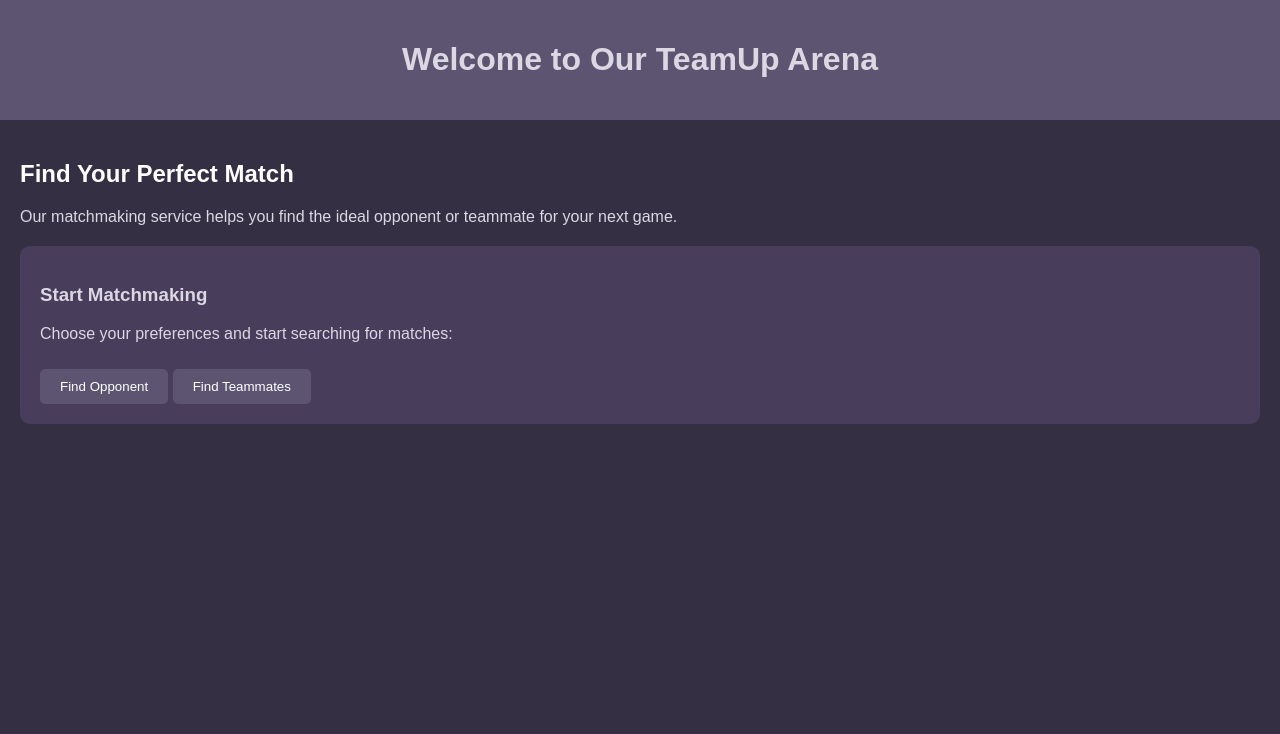
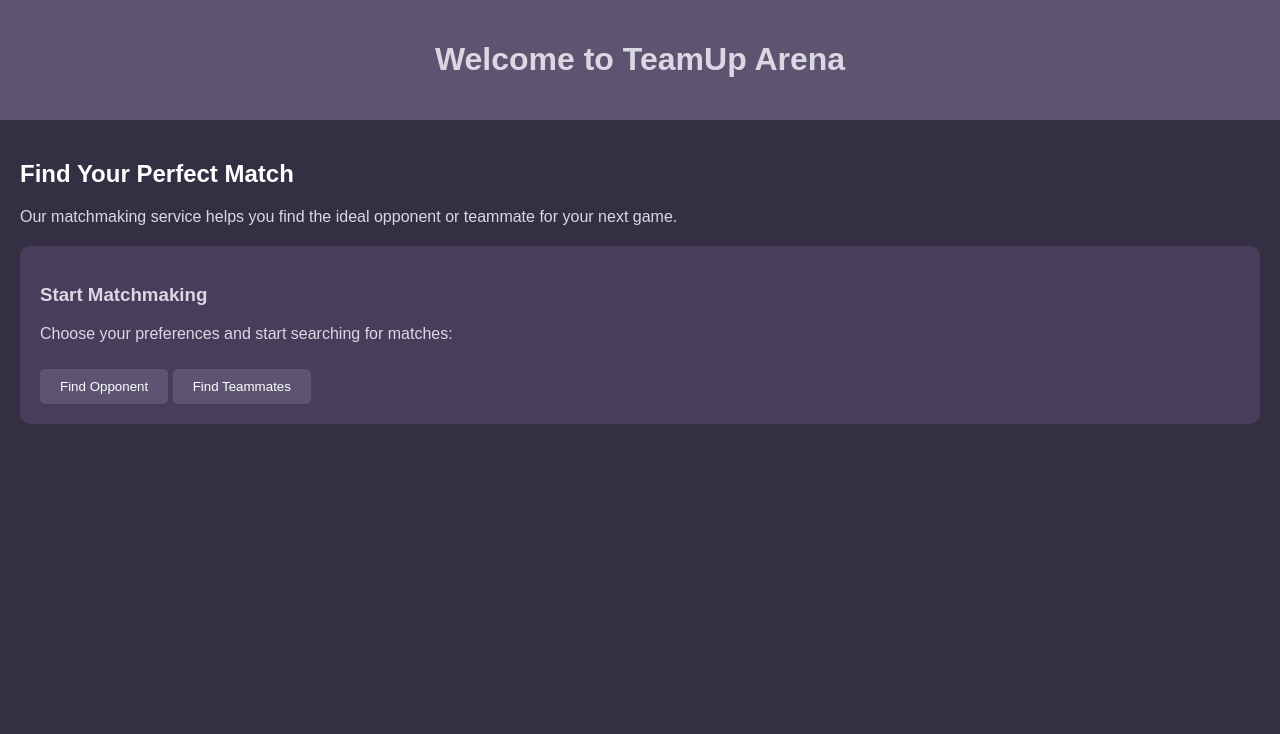
Before and after one commit to new-user3/TeamUpArena, a plain HTML site: page index.html in a window 1280 px wide. Shown: the top 734 px of the page. Drawn offline with Linux system fonts and the light colour scheme.

Commit message:
Update index.html

```diff
--- a/index.html
+++ b/index.html
@@ -76,7 +76,7 @@
 </head>
 <body>
     <header>
-        <h1>Welcome to Our TeamUp Arena</h1>
+        <h1>Welcome to TeamUp Arena</h1>
     </header>
     <div class="container">
         <h2>Find Your Perfect Match</h2>
```
